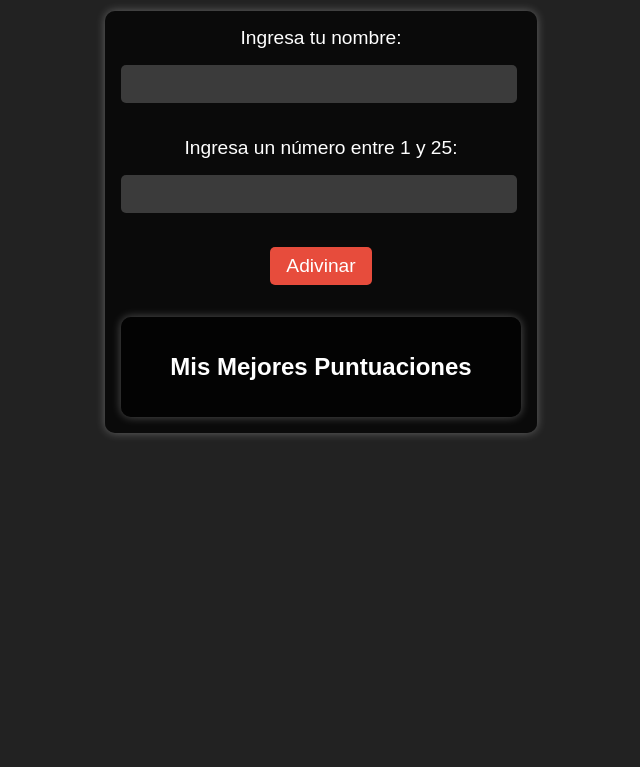
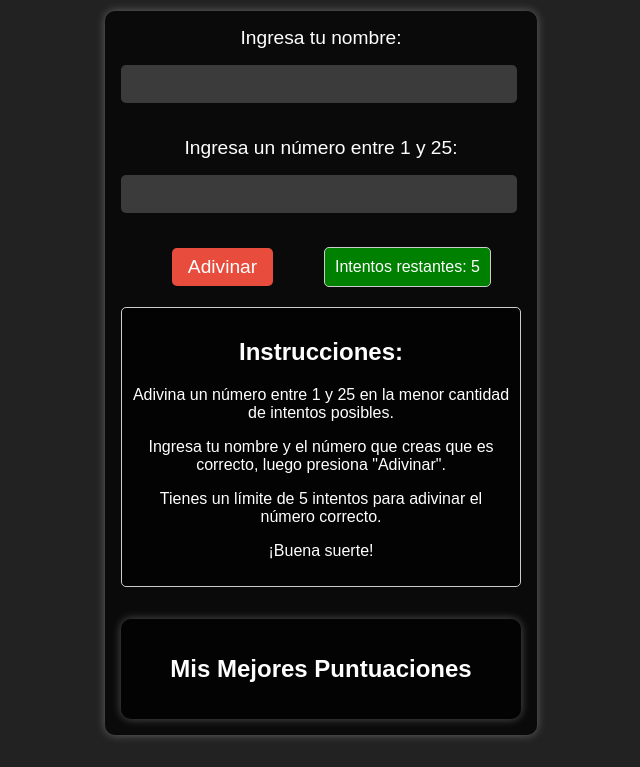
Before and after one commit to Kamuhz/AdivinaelNumero, a plain HTML site: page index.html in a window 1280 px wide. Shown: the part 82-849 px from the top of the page, without its empty margins (319-959 px from the left). Before the commit the page ends 800 px from the top, so only its background shows below. Drawn offline with Linux system fonts and the light colour scheme; some packages are replaced by stand-ins of ours; a script that the page names is missing.

Commit message:
instrucciones y intentos restantes

```diff
--- a/index.html
+++ b/index.html
@@ -17,7 +17,19 @@
         <label for="numero">Ingresa un número entre 1 y 25:</label>
         <input type="number" id="numero" min="1" max="25" required>
         <br>
-        <button type="submit">Adivinar</button>
+        <div class="contenedor-botones">
+            <button type="submit">Adivinar</button>
+            <div id="intentos-restantes" class="cuadro-intentos">
+                Intentos restantes: <span id="cantidad-intentos">5</span>
+            </div>
+        </div>
+        <div id="instrucciones">
+            <h2>Instrucciones:</h2>
+            <p>Adivina un número entre 1 y 25 en la menor cantidad de intentos posibles.</p>
+            <p>Ingresa tu nombre y el número que creas que es correcto, luego presiona "Adivinar".</p>
+            <p>Tienes un límite de 5 intentos para adivinar el número correcto.</p>
+            <p>¡Buena suerte!</p>
+        </div>
         <div id="mejores-puntuaciones">
             <h2>Mis Mejores Puntuaciones</h2>
             <ul id="puntuaciones-lista"></ul>
--- a/main.js
+++ b/main.js
@@ -85,6 +85,11 @@ adivinaForm.addEventListener('submit', function (event) {
                 title: 'Intento fallido',
                 text: mensajeFallo,
             });
+            if (intentos < intentosMaximos) {
+                const intentosRestantes = intentosMaximos - intentos;
+                const cuadroIntentos = document.getElementById('cantidad-intentos');
+                cuadroIntentos.textContent = intentosRestantes;
+            }
         }
     }
 });
--- a/style.css
+++ b/style.css
@@ -87,3 +87,26 @@ button {
 .swal2-confirm {
     background-color: #e74c3c !important;
 }
+
+.cuadro-intentos {
+    display: inline-block;
+    vertical-align: middle;
+    background-color: green;
+    padding: 10px;
+    margin-right: 30px;
+    border: 1px solid #ccc;
+    border-radius: 5px;
+}
+
+.contenedor-botones {
+    display: flex;
+    align-items: center;
+}
+
+#instrucciones {
+    background-color: rgba(0, 0, 0, 0.7);
+    padding: 10px;
+    margin-top: 20px;
+    border: 1px solid #ccc;
+    border-radius: 5px;
+}
```
